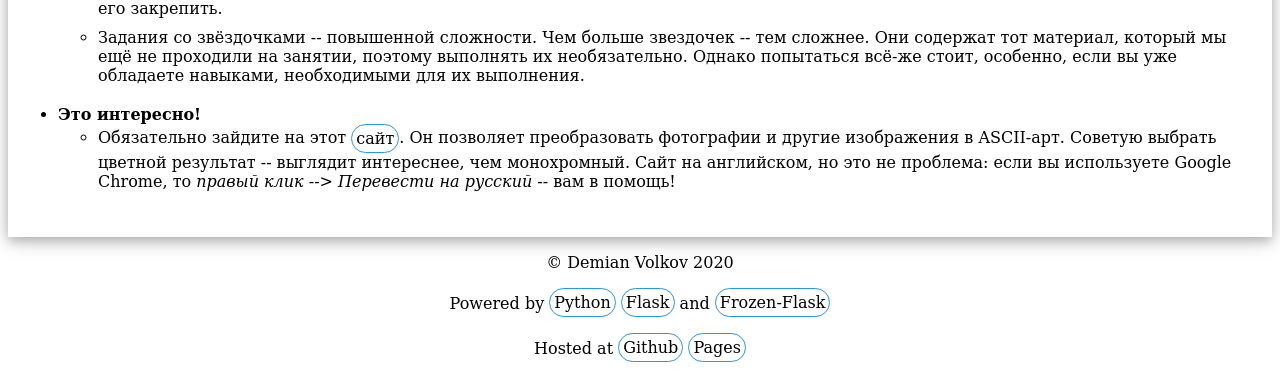
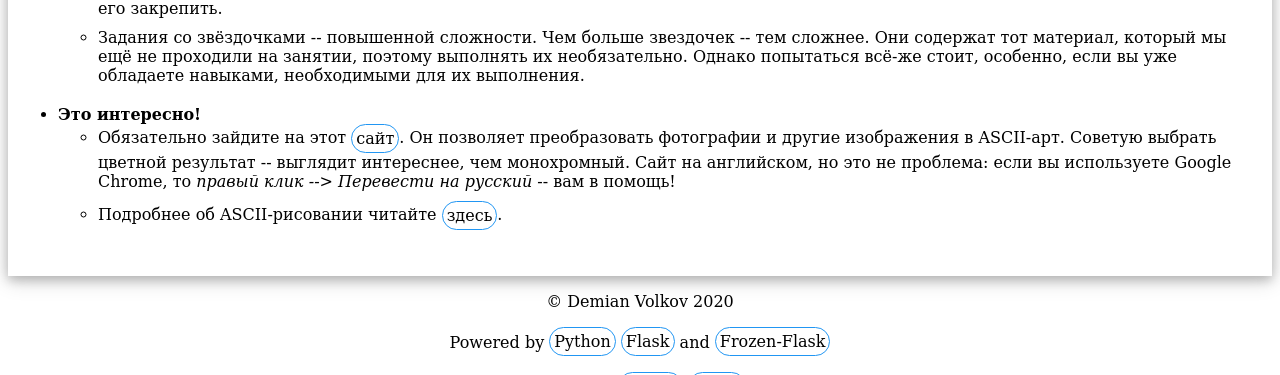
Before and after one commit to demian-wolf/demian-wolf.github.io, a Flask app: page /codeclub.html in a window 1280 px wide. Shown: the part 841-1216 px from the top of the page. Run offline with Flask 2, Linux system fonts and the light colour scheme.

Commit message:
Added a link to an article about ASCII art to the CodeClub page

```diff
--- a/codeclub.html
+++ b/codeclub.html
@@ -76,6 +76,7 @@
             <strong>Это интересно!</strong>
             <ul>
                 <li>Обязательно зайдите на этот <a class="button" target="_blank" href="https://www.ascii-art-generator.org/">сайт</a>. Он позволяет преобразовать фотографии и другие изображения в ASCII-арт. Советую выбрать цветной результат -- выглядит интереснее, чем монохромный. Сайт на английском, но это не проблема: если вы используете Google Chrome, то <em>правый клик --&gt; Перевести на русский</em> -- вам в помощь!</li>
+                <li>Подробнее об ASCII-рисовании читайте <a class="button" target="_blank" href="http://masters.donntu.org/2008/fvti/mirgorod/ind/index.htm">здесь</a>.</li>
             </ul>
         </li>
     </ul>
--- a/flask_src/templates/codeclub.html
+++ b/flask_src/templates/codeclub.html
@@ -64,6 +64,7 @@
             <strong>Это интересно!</strong>
             <ul>
                 <li>Обязательно зайдите на этот <a class="button" target="_blank" href="https://www.ascii-art-generator.org/">сайт</a>. Он позволяет преобразовать фотографии и другие изображения в ASCII-арт. Советую выбрать цветной результат -- выглядит интереснее, чем монохромный. Сайт на английском, но это не проблема: если вы используете Google Chrome, то <em>правый клик --&gt; Перевести на русский</em> -- вам в помощь!</li>
+                <li>Подробнее об ASCII-рисовании читайте <a class="button" target="_blank" href="http://masters.donntu.org/2008/fvti/mirgorod/ind/index.htm">здесь</a>.</li>
             </ul>
         </li>
     </ul>
```
